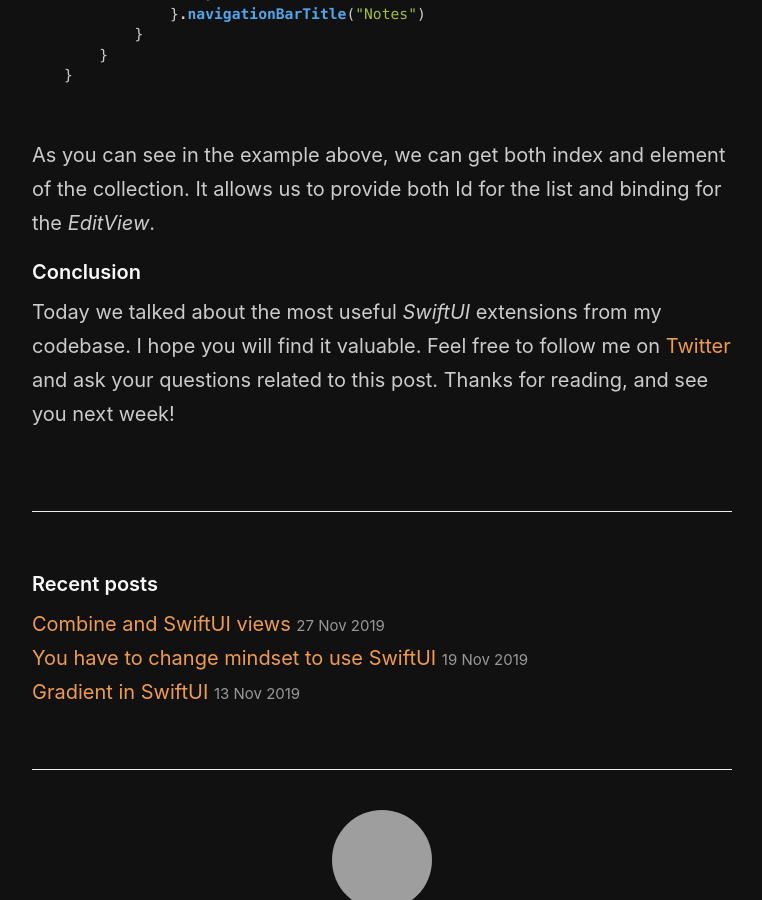
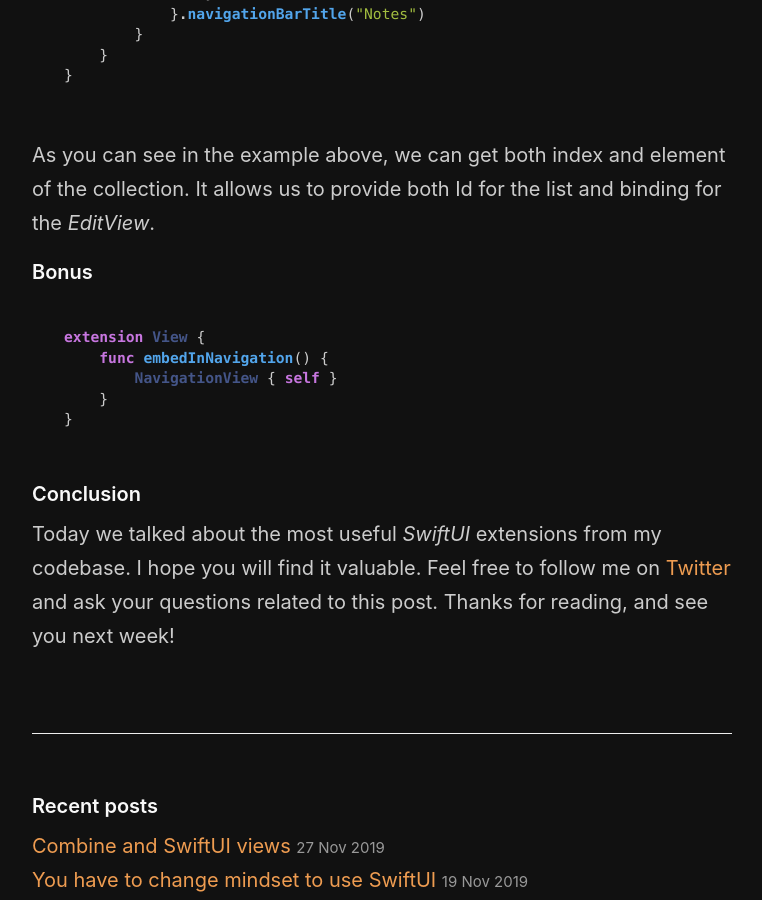
Before and after one commit to mecid/mecid.github.io, a Jekyll site: the page built from _posts/2019-12-04-must-have-swiftui-extensions.md, in a window 1280 px wide and 900 px high, scrolled down 5142 px, cut to the strip 0-900 px from the top of the window. Shown: the whole strip, without its empty margins (258-1020 px from the left). Built offline with Jekyll 4.4.1, drawn with Linux system fonts in a browser that asks for light colours; grey boxes are pictures that could not be loaded.

Commit message:
Update 2019-12-04-must-have-swiftui-extensions.md

````diff
--- a/_posts/2019-12-04-must-have-swiftui-extensions.md
+++ b/_posts/2019-12-04-must-have-swiftui-extensions.md
@@ -191,5 +191,15 @@ struct NotesView: View {
 
 As you can see in the example above, we can get both index and element of the collection. It allows us to provide both Id for the list and binding for the *EditView*.
 
+#### Bonus
+
+```swift
+extension View {
+    func embedInNavigation() {
+        NavigationView { self }
+    }
+}
+```
+
 #### Conclusion
 Today we talked about the most useful *SwiftUI* extensions from my codebase. I hope you will find it valuable. Feel free to follow me on [Twitter](https://twitter.com/mecid) and ask your questions related to this post. Thanks for reading, and see you next week!
````
